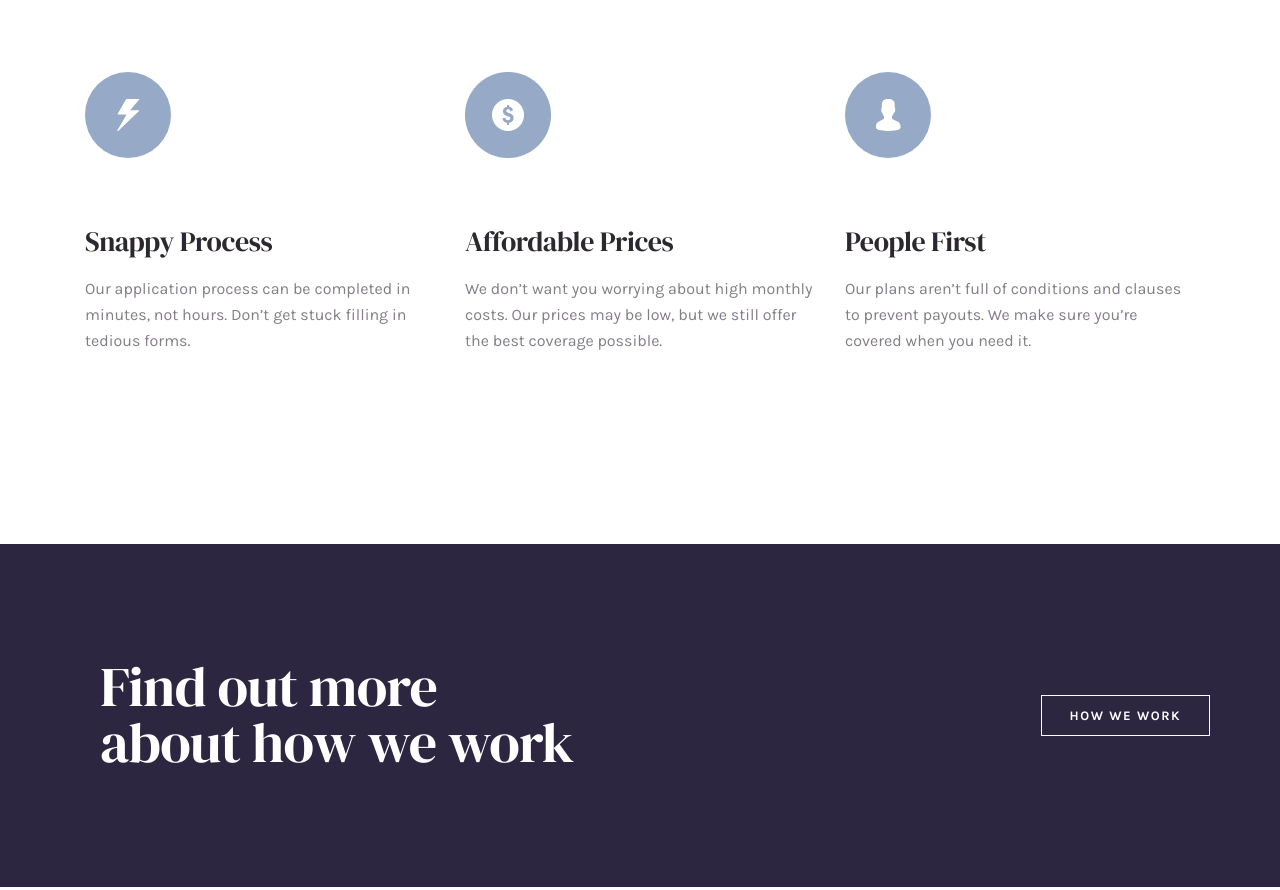
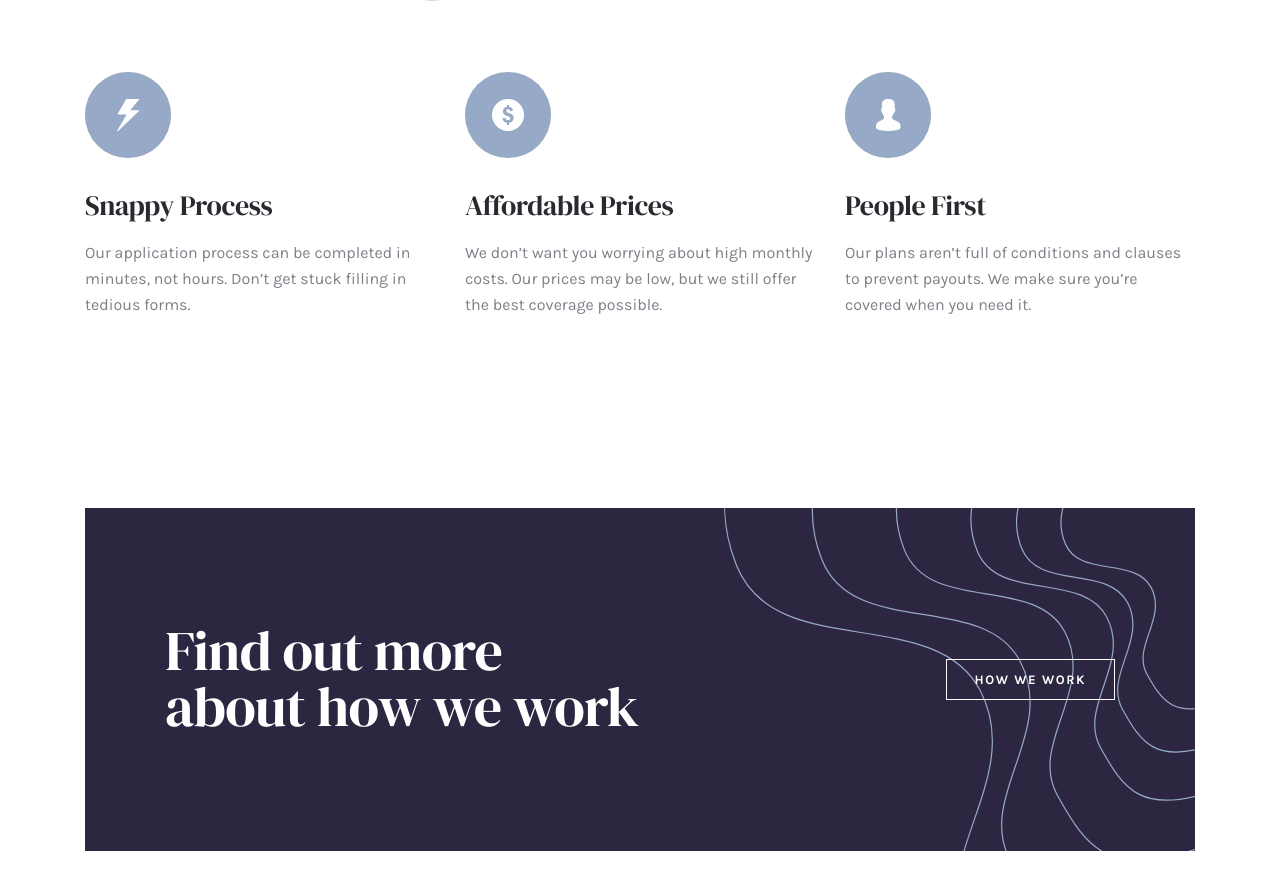
Before and after one commit to khaitbek/khaitbek-insure, a plain HTML site: page index.html in a window 1280 px wide. Shown: the part 1267-2157 px from the top of the page. Drawn offline with Linux system fonts and the light colour scheme.

Commit message:
add background images

```diff
--- a/css/styles.css
+++ b/css/styles.css
@@ -99,20 +99,39 @@ body {
   border: 1.5px solid #2c2830;
 }
 /*************** HEADER ********************/
-
+.main-sections{
+  background-image: url("../images/Group\ 17.svg");
+  background-repeat: no-repeat;
+  background-position: -120% 50%;
+  background-size: 1100px 649px;
+}
 /*************** BANNER ********************/
 .banner {
+  /* padding-top: 105px; */
   background-color: #2d2641;
+  background-image: url("../images/Group\ 17.svg");
+  background-size: 697px 649px;
+  background-repeat: no-repeat;
+  background-position: 100% -100px;
 }
-.banner-wrapper {
-  justify-content: space-between;
-  align-items: center;
-}
+
 .banner-left {
+  margin-right: 30px;
+  padding-top: 127px;
   width: 540px;
 }
+
+.banner-left::before {
+  content: "";
+  display: block;
+  height: 1px;
+  width: 150px;
+  background-color: #fff;
+}
+
 .banner-left-title {
   margin: 0 0 16px 0;
+  margin-top: 63px;
   font-style: normal;
   font-family: "DM Serif Display", sans-serif;
   font-weight: 400;
@@ -155,6 +174,7 @@ body {
   padding-top: 305px;
   padding-bottom: 158px;
 }
+
 .line {
   display: block;
   width: 150px;
@@ -171,8 +191,27 @@ body {
   width: 350px;
   list-style: none;
 }
+
+.about-item::before {
+  content: "";
+  display: block;
+  width: 86px;
+  height: 86px;
+  background-color: #888;
+  border-radius: 50%;
+}
+.about-item:nth-child(1)::before {
+  background-image: url("../images/about_section/lightning.svg");
+}
+.about-item:nth-child(2)::before {
+  background-image: url("../images/about_section/insure-dollar-logo-img.png");
+}
 .about-item:nth-child(2) {
   margin: 0 30px;
+}
+
+.about-item:nth-child(3)::before {
+  background-image: url("../images/about_section/user.svg");
 }
 .about-title {
   margin-bottom: 96px;
@@ -210,7 +249,11 @@ body {
 .site-article {
   margin-bottom: 150px;
   padding: 69px 80px;
-  background: #2d2641;
+  background-color: #2d2641;
+  background-image: url("../images/Group\ 17.svg");
+  background-position: 150%;
+  background-size: 765px 713px;
+  background-repeat: no-repeat;
 }
 .article-inner {
   display: flex;
--- a/index.html
+++ b/index.html
@@ -52,12 +52,14 @@
 
     <!-- main start -->
     <main>
+      <section class="main-sections">
         <section class="banner">
+          <div class="bg">
             <div class="container">
                 <div class="banner-wrapper flex">
                   <div class="banner-left">
                     <h1 class="text-white banner-left-title">
-                  Humanizing your insurance
+                      Humanizing <br> your insurance
                     </h1>
                     <p class="text-white banner-left-text">
                       Get your life insurance coverage easier and faster. We blend our
@@ -72,10 +74,11 @@
                     src="./images/Bitmap.png"
                     alt="A happy family. A father, mother and two kids are holding each other's hands"
                     class="banner-img"
-                width="1004"
-                height="670"
+                    width="540"
+                    height="650"
                     srcset="./images/Bitmap.png 1x, ./images/Bitmap@2x.png 2x"
                   />
+                </div>
             </div>
           </div>
         </section>
@@ -87,13 +90,7 @@
               <h2 class="text-black about-title">We’re different</h2>
               <ul class="about-list">
                 <li class="about-item">
-                <img
-                  src="./images/about_section/lightning.svg"
-                  alt="lightning image"
-                  class="about-item-img"
-                  width="22"
-                  height="32"
-                />
+
                   <h3 class="text-capitalize text-black about-list-item-title">
                     Snappy Process
                   </h3>
@@ -103,13 +100,7 @@
                   </p>
                 </li>
                 <li class="about-item">
-                <img
-                  src="./images/about_section/insure-dollar-logo-img.png"
-                  alt="lightning image"
-                  class="about-item-img"
-                  width="22"
-                  height="32"
-                />
+
                   <h3 class="text-capitalize text-black about-list-item-title">
                     Affordable Prices
                   </h3>
@@ -119,13 +110,7 @@
                   </p>
                 </li>
                 <li class="about-item">
-                <img
-                  src="./images/about_section/user.svg"
-                  alt="lightning image"
-                  class="about-item-img"
-                  width="22"
-                  height="32"
-                />
+
                   <h3 class="text-capitalize text-black about-list-item-title">
                     People First
                   </h3>
@@ -138,10 +123,11 @@
           </div>
         </section>
         <!-- about section end -->
+      </section>
 
       <!-- newsletter article -->
+      <div class="container">
           <article class="site-article">
-        <div class="container">
             <div class="article-inner">
               <div class="article-heading-wrapper">
                 <h2 class="text-white article-title">
@@ -150,11 +136,12 @@
               </div>
               <a href="#" class="text-upper text-white article-link">How we work</a>
             </div>
+          </article>
         </div>
-      </article>
 
       <!-- site footer -->
       <footer class="site-footer">
+
         <div class="container">
             <div class="footer-top">
               <img
```
Also changed, not shown: images/Group 17.svg (added). Lines whose indentation alone changed are shown as unchanged.
